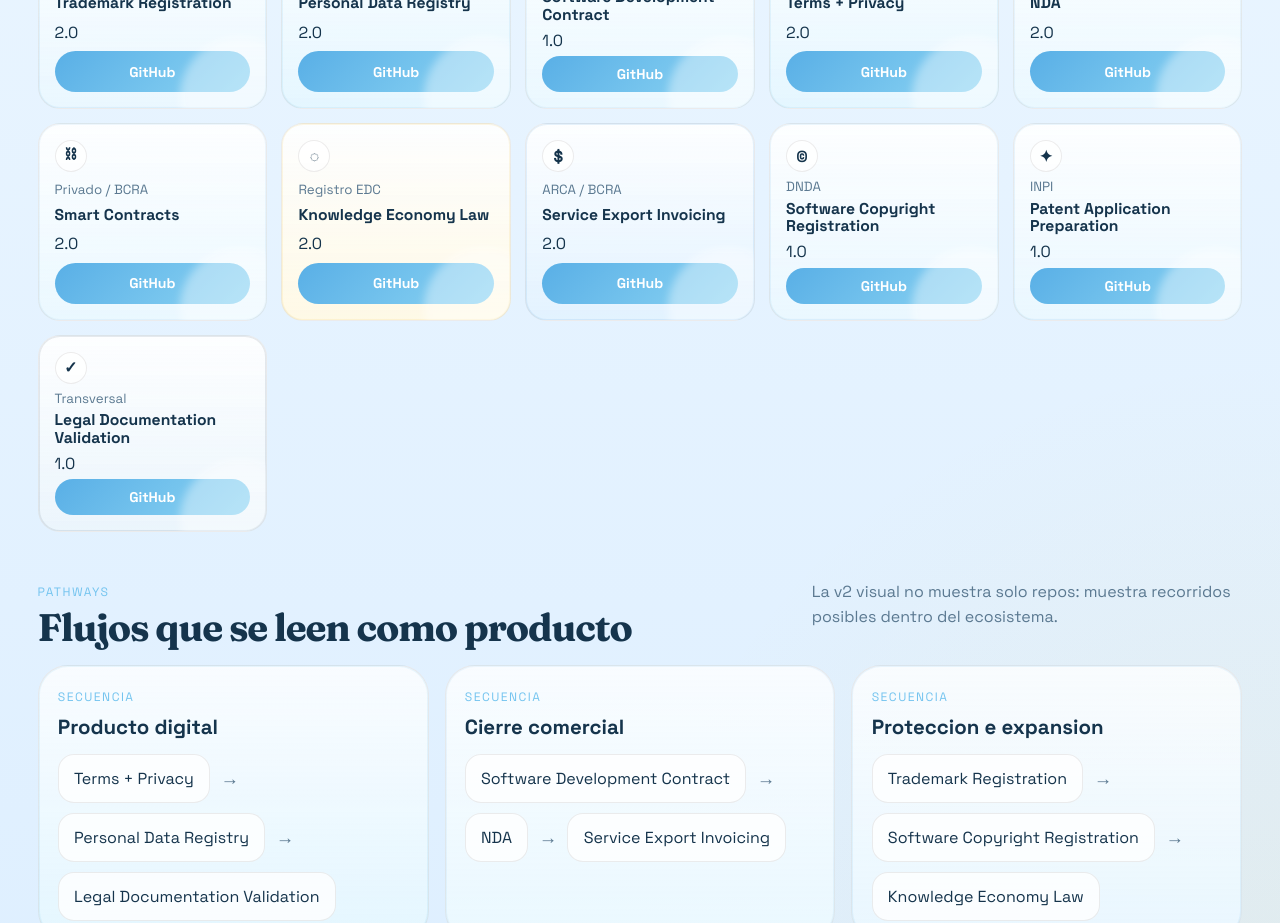
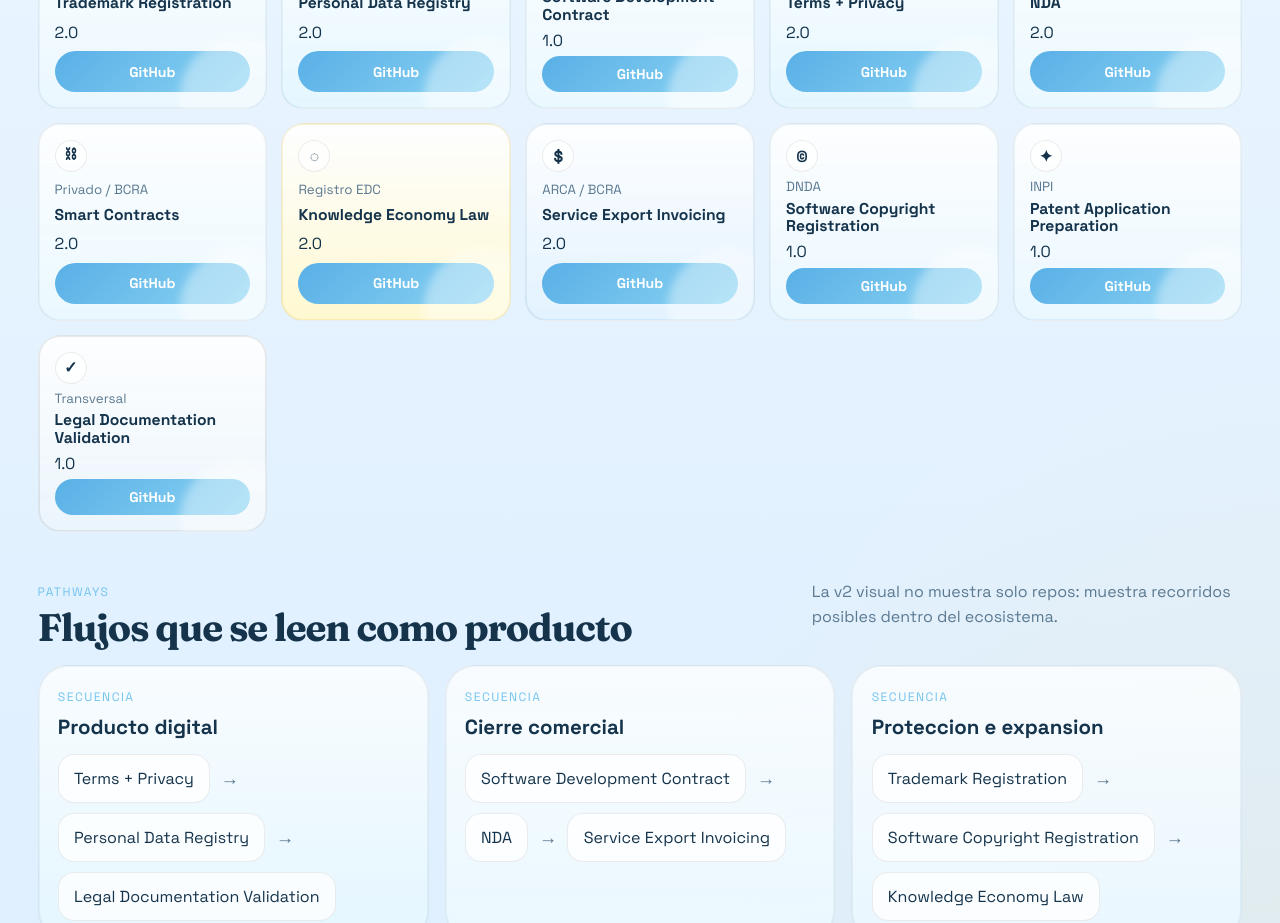
Before and after one commit to elpelaflow/Skills-Ecosystem-Hub-AR, a React (Vite) app: page /#/ in a window 1280 px wide. Shown: the part 2040-2963 px from the top of the page. Built offline with nearby package versions, Linux system fonts and the light colour scheme.

Commit message:
Clarify Knowledge Economy card tone

```diff
--- a/src/styles.css
+++ b/src/styles.css
@@ -852,8 +852,8 @@
 }
 
 .tone-olive {
-  background-image: linear-gradient(180deg, rgba(255, 255, 255, 0.78), rgba(255, 249, 229, 0.97));
-  box-shadow: inset 0 0 0 1px rgba(241, 195, 76, 0.14);
+  background-image: linear-gradient(180deg, rgba(255, 255, 255, 0.82), rgba(255, 248, 208, 0.99));
+  box-shadow: inset 0 0 0 1px rgba(241, 195, 76, 0.24);
 }
 
 .tone-ink {
```
